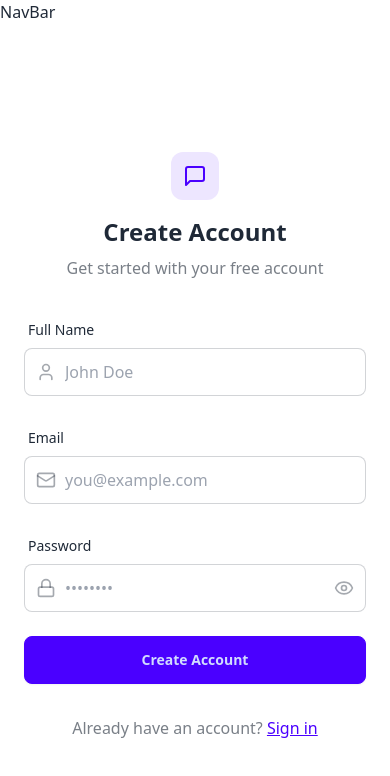
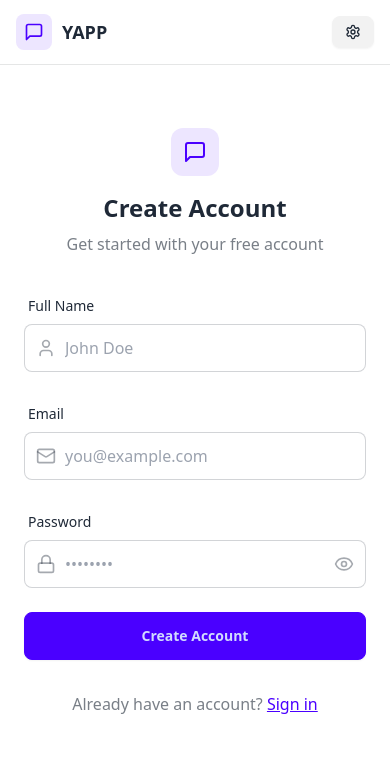
Before and after one commit to MMH576/ChatApp-MERN-STACK, a React (Vite) app in the folder frontend/: page /signup in a window 390 px wide. Shown: the top 776 px of the page. Built offline with nearby package versions, Linux system fonts and the light colour scheme; no server answers.

Commit message:
completed login navbar

```diff
--- a/frontend/src/App.jsx
+++ b/frontend/src/App.jsx
@@ -1,4 +1,4 @@
-import { NavBar } from "./components/NavBar.jsx";
+import NavBar from "./components/NavBar";
 
 import { HomePage } from "./pages/HomePage";
 import { SignUpPage } from "./pages/SignUpPage.jsx";
--- a/frontend/src/components/NavBar.jsx
+++ b/frontend/src/components/NavBar.jsx
@@ -1,5 +1,60 @@
 import React from "react";
+import { Link } from "react-router-dom";
+import { useAuthStore } from "../store/useAuthStore";
+import { LogOut, MessageSquare, Settings, User } from "lucide-react";
 
-export const NavBar = () => {
-  return <div>NavBar</div>;
+const NavBar = () => {
+  const { logout, authUser } = useAuthStore();
+
+  return (
+    <header
+      className="bg-base-100 border-b border-base-300 fixed w-full top-0 z-40
+    backdrop-blur-lg bg-base-100/80"
+    >
+      <div className="container mx-auto px-4 h-16">
+        <div className="flex items-center justify-between h-full">
+          <div className="flex items-center gap-8">
+            <Link
+              to="/"
+              className="flex items-center gap-2.5 hover:opacity-80 transition-all"
+            >
+              <div className="size-9 rounded-lg bg-primary/10 flex items-center justify-center">
+                <MessageSquare className="w-5 h-5 text-primary" />
+              </div>
+              <h1 className="text-lg font-bold">YAPP</h1>
+            </Link>
+          </div>
+
+          <div className="flex items-center gap-2">
+            <Link
+              to={"/settings"}
+              className={`
+              btn btn-sm gap-2 transition-colors
+
+              `}
+            >
+              <Settings className="w-4 h-4" />
+              <span className="hidden sm:inline">Settings</span>
+            </Link>
+
+            {authUser && (
+              <>
+                <Link to={"/profile"} className={`btn btn-sm gap-2`}>
+                  <User className="size-5" />
+                  <span className="hidden sm:inline">Profile</span>
+                </Link>
+
+                <button className="flex gap-2 items-center" onClick={logout}>
+                  <LogOut className="size-5" />
+                  <span className="hidden sm:inline">Logout</span>
+                </button>
+              </>
+            )}
+          </div>
+        </div>
+      </div>
+    </header>
+  );
 };
+
+export default NavBar;
--- a/frontend/src/store/useAuthStore.js
+++ b/frontend/src/store/useAuthStore.js
@@ -36,4 +36,15 @@
       set({ isSigningUp: false });
     }
   },
+
+  logout: async () => {
+    try {
+      await axiosInstance.post("/auth/logout");
+      set({ authUser: null });
+      toast.success("Logged out successfully");
+    } catch (error) {
+      const errorMessage = error.response?.data?.message || "An error occurred";
+      toast.error(errorMessage);
+    }
+  },
 }));
```
